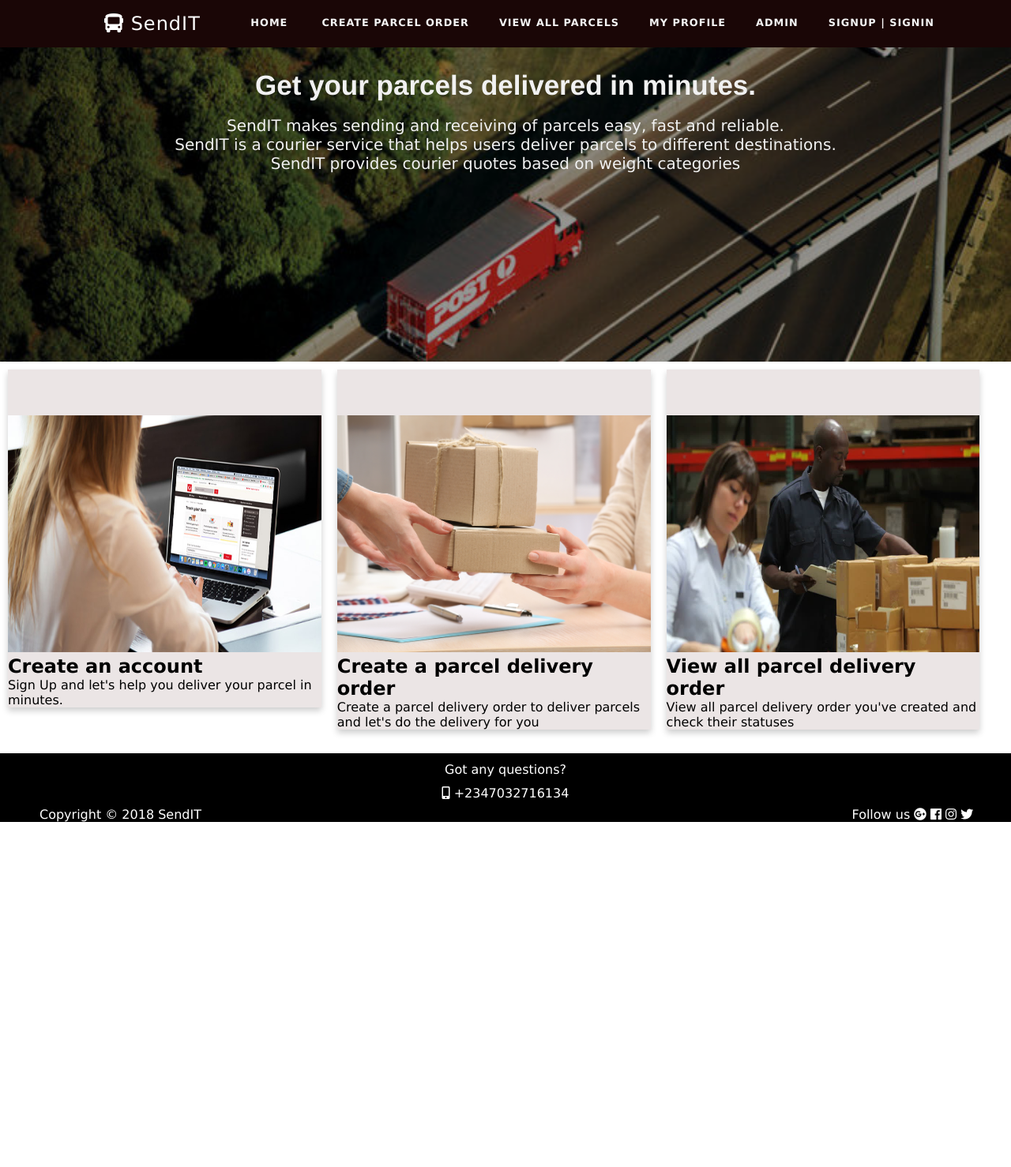
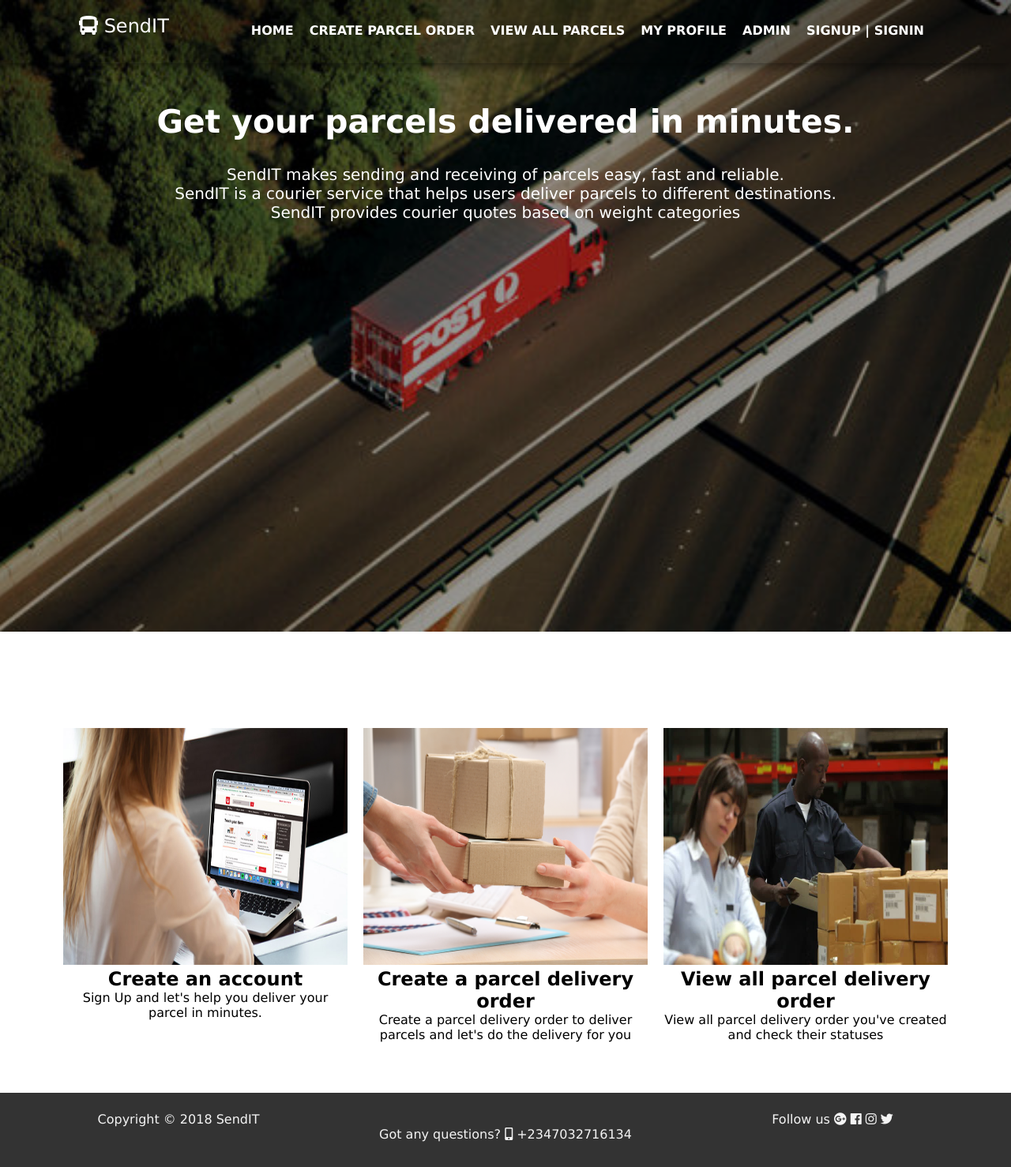
Before and after one commit to Rexben001/SendIT, a website: page UI/index.html in a window 1280 px wide. Shown: the whole page at 79% size. Before the commit the page ends 1041 px from the top, so only its background shows below. Drawn offline with Linux system fonts and the light colour scheme; files that its build step writes are made by us from their sources.

Commit message:
Responsive design

```diff
--- a/UI/css/main.css
+++ b/UI/css/main.css
@@ -1,4 +1,4 @@
-
+/*
 #siteName{
     padding: 30px 30px 0px;
     text-align: center;
@@ -14,9 +14,9 @@
     margin-top: -42px;
 }
 #overlays{
-    background: rgb(0, 0, 0); /* Fallback color */
-    background: rgba(0, 0, 0, 0.4); /* Black background with 0.5 opacity */
-    color: #f1f1f1; /* Grey text */
+    background: rgb(0, 0, 0);
+    background: rgba(0, 0, 0, 0.4);
+    color: #f1f1f1;
     height: inherit;
     width: inherit;
 }
@@ -27,7 +27,7 @@
     text-align: center;
     margin: 0 auto 30px;
     font-size: 20px
-}
+} */
 
 img{
     width: 100%;
--- a/UI/css/style.css
+++ b/UI/css/style.css
@@ -33,6 +33,7 @@
     background-color: rgb(26, 163, 226);
     color: white;
 }
+
 
 #engage{
     margin-left: 10px;
@@ -325,128 +326,6 @@ input[type=submit]:hover{
   }
 
 
-  #navbar {
-    background: rgb(26, 6, 6);
-    color: white;
-    position: fixed;
-    top: 0;
-    height: 60px;
-    line-height: 60px;
-    width: 100vw;
-    z-index: 10;
-  }
-
-  .nav-wrapper {
-    margin: auto;
-    text-align: center;
-    width: 90%;
-  } @media(max-width: 768px) {
-      .nav-wrapper {
-        width: 90%;
-      }
-    } @media(max-width: 638px) {
-        .nav-wrapper {
-          width: 100%;
-        }
-      }
-
-
-  .logo {
-    float: left;
-    margin-left: 68px;
-    font-size: 1.5em;
-    height: 60px;
-    letter-spacing: 1px;
-  } @media(max-width: 768px) {
-      .logo {
-      }
-    }
-
-  #navbar ul {
-    display: inline-block;
-    float: right;
-    list-style: none;
-    margin-right: 14px;
-    margin-top: -2px;
-    text-align: right;
-    transition: transform 0.5s ease-out;
-    -webkit-transition: transform 0.5s ease-out;
-  } @media(max-width: 640px) {
-      #navbar ul {
-        display: none;
-      }
-    } @media(orientation: landscape) {
-        #navbar ul {
-          display: inline-block;
-        }
-      }
-
-  #navbar li {
-    display: inline-block;
-  }
-
-  #navbar li a {
-    color: whitesmoke;
-    display: block;
-    font-size: 0.8em;
-    height: 50px;
-    letter-spacing: 1px;
-    margin: 0 15px;
-    padding: 0 4px;
-    position: relative;
-    text-decoration: none;
-    text-transform: uppercase;
-    transition: all 0.5s ease;
-    -webkit-transition: all 0.5s ease;
-    font-weight: bold
-  }
-
-  #navbar li a:hover {
-    color: rgb(28, 121, 184);
-    transition: all 1s ease;
-    -webkit-transition: all 1s ease;
-  }
-
-  #navbar li a:active {
-    color: rgb(184, 28, 150);
-    transition: all 1s ease;
-    -webkit-transition: all 1s ease;
-  }
-
-  /* Animated Bottom Line */
-  #navbar li a:before, #navbar li a:after {
-    content: '';
-    position: absolute;
-    width: 0%;
-    height: 1px;
-    bottom: -1px;
-    background: whitesmoke;
-  }
-
-  #navbar li a:before {
-    left: 0;
-    transition: 0.5s;
-  }
-
-  #navbar li a:after {
-    background: whitesmoke;
-    right: 0;
-  }
-
-  #navbar li a:hover:before {
-    background: rgb(167, 181, 194);
-    width: 100%;
-    transition: width 0.5s cubic-bezier((0.22, 0.61, 0.36, 1));
-  }
-
-  #navbar li a:hover:after {
-    background: transparent;
-    width: 100%;
-  }
-
-  section{
-      margin-top: 100px;
-  }
   #sort{
       font-size: 15px;
       font-weight: 100;
@@ -505,7 +384,7 @@ input[type=submit]:hover{
     width: 100%;
     margin: auto;
 }
-#copy{
+/* #copy{
     display: inline-block;
     width:45%;
     margin-left: 50px;
@@ -515,10 +394,224 @@ input[type=submit]:hover{
     width:45%;
     text-align: right;
     margin-left: 25px;
+}  */
+
+
+body{
+    margin: 0;
+    padding: 0;
+    font-family: sans-serif;
+}
+
+section{
+    position: relative;
+    width: 100%;
+    height: 100vh;
+    background-image: url(../img/post.jpg);
+    background-position: center center;
+    background-repeat: no-repeat;
+    background-size: cover;
+}
+.overlay{
+    background: rgb(0, 0, 0); /* Fallback color */
+    background: rgba(0, 0, 0, 0.4); /* Black background with 0.5 opacity */
+    color: #f1f1f1; /* Grey text */
+    height: inherit;
+    width: inherit;
+}
+header{
+    padding: 0 100px;
+    width: 100%;
+    height: 80px;
+    box-sizing: border-box;
+    background: rgba(0, 0, 0,.3);
+    box-shadow: 0 5px 15px rgba(0,0,0,.6);
+    transition: .5s
+}
+.logo{
+font-size: 1.5rem;
+text-decoration: none;
+color: white
+}
+ul{
+    position: relative;
+    margin: 0;
+    padding: 0;
+    display: flex;
+    float: right;
+    transition: .5s;
+}
+li{
+    list-style: none;
+}
+ul li a{
+    position: relative;
+    display: block;
+    padding: 10px 10px;
+    margin: 0;
+    text-transform: uppercase;
+    text-decoration: none;
+    color: #ffffff;
+    font-weight: bold;
+    transition: .5s;
+    font-size: 1.0rem
+}
+
+ul li a:hover{
+    color: rgb(28, 121, 184);
+    transition: all 1s ease;
+    -webkit-transition: all 1s ease;
+    }
+ul li a:active {
+    color: rgb(184, 28, 150);
+    transition: all 1s ease;
+    -webkit-transition: all 1s ease;
+      }
+     ul li a:before,ul li a:after {
+        content: '';
+        position: absolute;
+        width: 0%;
+        height: 1px;
+        bottom: -1px;
+        background: whitesmoke;
+      }
+
+     ul li a:before {
+        left: 0;
+        transition: 0.5s;
+      }
+
+     ul li a:after {
+        background: whitesmoke;
+        right: 0;
+      }
+
+     ul li a:hover:before {
+        background: rgb(167, 181, 194);
+        width: 100%;
+        transition: width 0.5s cubic-bezier((0.22, 0.61, 0.36, 1));
+      }
+
+     ul li a:hover:after {
+        background: transparent;
+        width: 100%;
+      }
+
+.toggle{
+    display: none;
+    position: absolute;
+    right: 10px;
+    top: 26px;
+    background: #f00;
+    color: #fff;
+    padding: 5px;
+    cursor: pointer;
+    font-weight: bold;
+    text-decoration: none;
+}
+
+.message{
+    padding-top: 50px;
+    color: white;
+    margin: auto;
+    text-align: center;
+    font-size: 1.7rem
+}
+
+#about{
+    width: 70%;
+    font-family: 'Lucida Sans', 'Lucida Sans Regular', 'Lucida Grande', 'Lucida Sans Unicode', Geneva, Verdana, sans-serif;
+    margin: 0 auto 30px;
+    font-size: 20px
+}
+
+.container{
+    max-width: 90%;
+    margin: auto;
+    overflow: hidden;
+    padding: 4rem 1rem;
+
+}
+.grid-3{
+    display: grid;
+    /* Grid should appear 3 times, 3 columns or 20px 20px 20px */
+    grid-template-columns: repeat(3, 1fr);
+    /* spaces in between the grids */
+    grid-gap: 20px;
+
+}
+footer .grid-3{
+    /* spaces in between the grids */
+    grid-gap: 10px;
+
+}
+a{
+    text-decoration: none;
+    color: black
+}
+
+.center{
+    text-align: center;
+    margin: auto;
+}
+
+.bg-light{
+    background: #f4f4f4;
+    color: #333
+}
+
+footer{
+    padding: 1.5rem;
+}
+footer p {
+    margin: 0;
+}
+.bg-dark{
+    background: #333;
+    color: #f4f4f4;
+}
+footer p {
+    margin: 0;
 }
 
 
 
- footer #correction{
-    margin-bottom: -34px;
+/* Media queries */
+@media(max-width: 992px){
+    header{
+        padding: 0;
+    }
+    .logo{
+       margin: 10px;
+    }
+    header ul{
+        width: 100%;
+        top: -4px;
+        display: none;
+    }
+    section{
+        height: 60vh;
+    }
+    #about{
+        display: none;
+    }
+
+#active{
+display: none;
+margin-top: 40px;
 }
+    header ul li a {
+        margin: 0;
+        display: block;
+        text-align: center;
+        color: #fff;
+        background: rgba(0, 0,0, .5);
+    }
+    .toggle{
+        display: block
+    }
+    .grid-3{
+        grid-template-columns: repeat(1, 1fr);
+
+    }
+}
--- a/UI/index.html
+++ b/UI/index.html
@@ -4,23 +4,19 @@
     <meta charset="UTF-8">
     <meta name="viewport" content="width=device-width, initial-scale=1.0">
     <meta http-equiv="X-UA-Compatible" content="ie=edge">
-    <title>Homepage</title>
-    <link rel="icon" type="image/png" href="img/logo.png">
-    <link rel="stylesheet" href="css/style.css">
-    <link rel="stylesheet" href="css/main.css">
-
+    <link rel="stylesheet" href="./css/style.css">
+    <link rel="stylesheet" href="./css/main.css">
     <link rel='stylesheet' href='https://use.fontawesome.com/releases/v5.5.0/css/all.css' integrity='sha384-B4dIYHKNBt8Bc12p+WXckhzcICo0wtJAoU8YZTY5qE0Id1GSseTk6S+L3BlXeVIU' crossorigin='anonymous'>
+    <title>Home</title>
 </head>
 <body>
+   <section>
+       <div class="overlay">
        <header>
-        <nav id="navbar" class="">
-            <div class="nav-wrapper">
-              <div class="logo">
-                <a href="index.html"><i class="fa fa-bus"></i>  SendIT</a>
-              </div>
-
-              <!-- Navbar Links -->
-              <ul id="menu">
+           <br>
+           <a href="index2.html" class="logo"><i class="fa fa-bus fa-1x"></i> SendIT</a>
+           <a href="#" class="toggle" id="toggle">Menu</a>
+           <ul id="active">
                 <li><li><a href="index.html">Home</a></li></li>
                 <li><a href="parcelorder.html">Create Parcel Order</a></li><!--
                 --><li><a href="viewparcels.html">View All Parcels</a></li><!--
@@ -28,15 +24,10 @@
                 --><li><a href="admin.html">Admin</a></li><!--
                 --><li><a href="signin.html">SignUp | SignIn</a></li>
               </ul>
-            </div>
-          </nav>
 
+           </ul>
        </header>
-
-    <section>
-        <div id="bgs">
-            <div id="overlays">
-
+<div class="message">
        <h1 id="siteName">Get your parcels delivered in minutes.</h1>
        <br>
 <div id="about">
@@ -46,9 +37,11 @@
 </div>
     </div>
     </div>
-
-                        <div id="homepage">
-                                <div class="card">
+    </div>
+  </section>
+  <div class="services">
+        <div class="container grid-3 center">
+            <div>
                <a href="signin.html">
                                     <span id="thumbs">
                                         <img src="img/parcels.jpg" alt="">
@@ -59,7 +52,7 @@
                                         </div>
                                     </a>
             </div>
-                                        <div class="card">
+            <div>
                     <a href="parcelorder.html">
                             <span id="thumbs">
                                     <img src="img/createpa.jpg" alt="">
@@ -69,8 +62,10 @@
                              <p>Create a parcel delivery order to deliver parcels and let's do the delivery for you</p>
                             </div>
                             </a>
+
                 </div>
-                                      <div class="card">
+
+                <div>
                         <a href="viewparcels.html">
                                 <span id="thumbs">
                                         <img src="img/viewpa.jpg" alt="">
@@ -82,14 +77,21 @@
                             </a>
                     </div>
         </div>
-    </section>
-    <footer>
-        <p id="got">Got any questions?</p>
-        <p><i class="fas fa-mobile-alt"></i>    +2347032716134</p>
-        <div id="foot">
+    </div>
+    <footer class="center bg-dark">
+            <div class="grid-3 center">
+              <div>
+
             <li id="copy">Copyright &copy 2018 SendIT</li>
+                </div>
+                <div>
+                        <p id="got">Got any questions?    <i class="fas fa-mobile-alt"></i>    +2347032716134</p>
+                            </div><div>
             <li id="socials">Follow us    <i class="fab fa-google-plus"></i>  <i class="fab fa-facebook"></i>  <i class="fab fa-instagram"></i> <i class="fab fa-twitter"></i></li>
         </div>
+        </div>
         </footer>
+
+   <script src="main.js"></script>
 </body>
 </html>
--- /dev/null
+++ b/UI/javascript/main.js
@@ -0,0 +1,8 @@
+document.getElementById("toggle").addEventListener('click', () => {
+    let menu = document.getElementById("active");
+    if(menu.style.display == 'block'){
+        menu.style.display = 'none';
+    }else{
+        menu.style.display = 'block';
+    }
+});
--- a/UI/javascript/viewparcels.js
+++ b/UI/javascript/viewparcels.js
@@ -9,10 +9,10 @@ const editStat = document.getElementById('editStat');
 
 
 idOfParcel.addEventListener('click', function(){
-    if(parcelOne.style.display === 'block'){
-        parcelOne.style.display = 'none';
+    if(parcelOne.style.display === 'none'){
+        parcelOne.style.display = 'block';
     }else{
-        parcelOne.style.display = "block";
+        parcelOne.style.display = "none";
     }
 });
 
```
Lines whose indentation alone changed are shown as unchanged.
